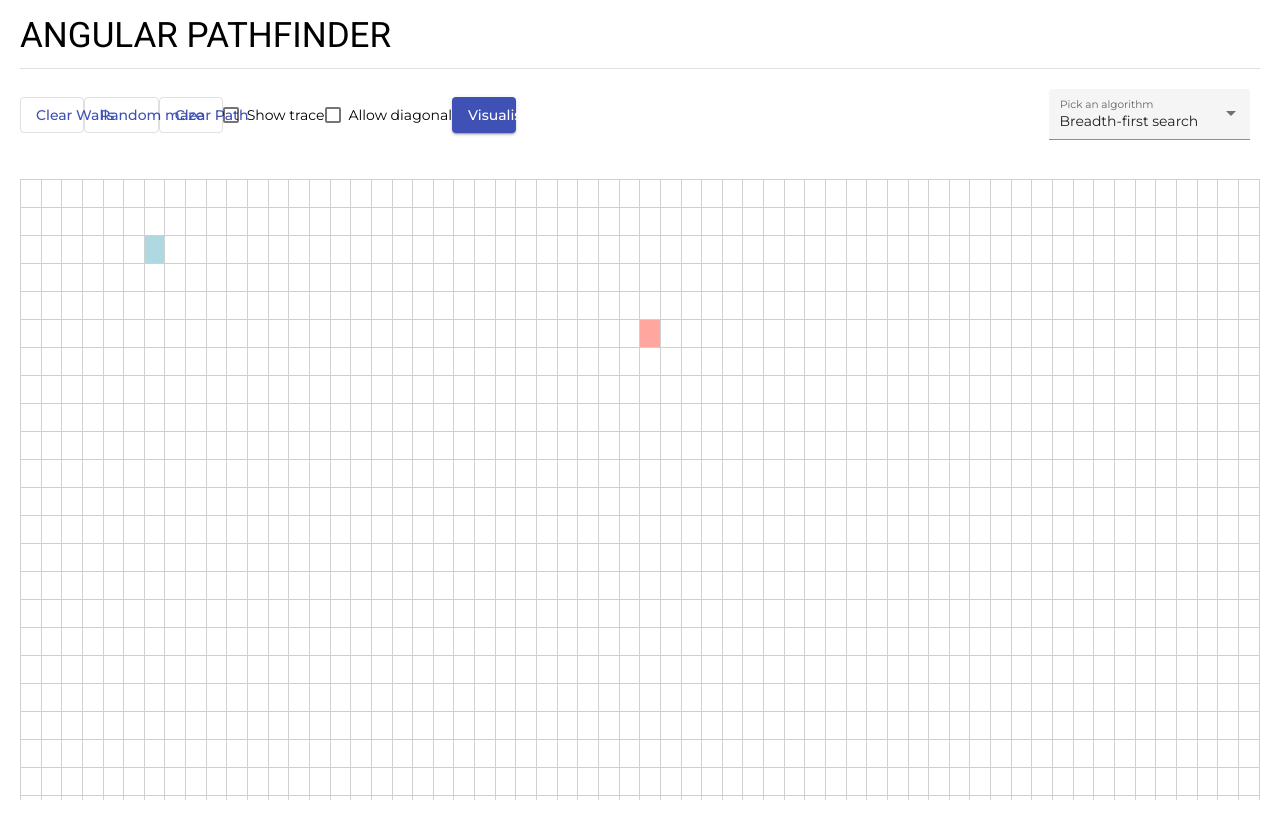
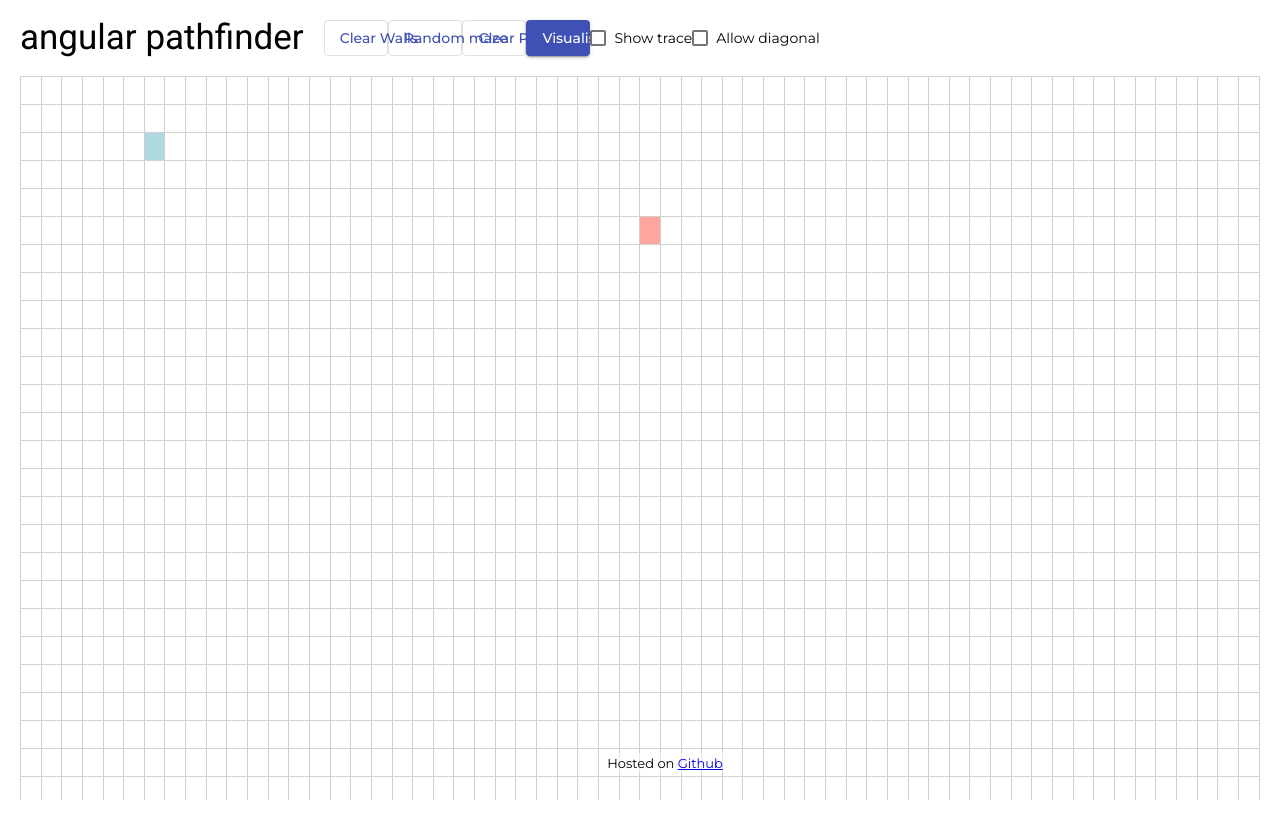
Before and after one commit to hugoBuissez/angular-pathfinder, an Angular app: page / in a window 1280 px wide. Built offline with nearby package versions, Linux system fonts and the light colour scheme.

Commit message:
Github link && Reworked top bar

```diff
--- a/src/app/Algorithms/Utils.ts
+++ b/src/app/Algorithms/Utils.ts
@@ -11,7 +11,7 @@ export class Utils {
     public static getNeigboursNode(cell: Cell | undefined, board: Cell[][], diag: boolean): Cell[] {
         var result: Cell[] = [];
 
-        if (cell && cell.y < 24)
+        if (cell && cell.y < 29)
             result.push(board[cell.y + 1][cell.x]) // bottom.
         if (cell && cell.y > 0)
             result.push(board[cell.y - 1][cell.x]) // top.
@@ -20,9 +20,9 @@ export class Utils {
         if (cell && cell.x > 0)
             result.push(board[cell.y][cell.x - 1]) // left.
         if (diag) {
-            if (cell && cell.y < 24 && cell.x > 0)
+            if (cell && cell.y < 29 && cell.x > 0)
                 result.push(board[cell.y + 1][cell.x - 1]) // bottom left.
-            if (cell && cell.y < 24 && cell.x < 59)
+            if (cell && cell.y < 29 && cell.x < 59)
                 result.push(board[cell.y + 1][cell.x + 1]) // bottom right.
             if (cell && cell.y > 0 && cell.x < 59)
                 result.push(board[cell.y - 1][cell.x + 1]) // top right.
--- a/src/app/Grid/grid.component.css
+++ b/src/app/Grid/grid.component.css
@@ -1,5 +1,4 @@
 .gridCtn {
-  margin-top: 20px;
   width: 100%;
   height: 100%;
   display: flex;
@@ -42,62 +41,18 @@ table {
   background-color: var(--wall-node-color);
 }
 
-.animNode {
-  animation-duration: 0.3s;
-  animation-timing-function: ease-out;
-  animation-delay: 0;
-  animation-direction: alternate;
-  animation-iteration-count: 1;
-  animation-fill-mode: forwards;
-  animation-play-state: running;
+#githubLink {
+  position: fixed;
+  padding: 5px;
+  bottom: 0;
+  width: 100%;
+  display: flex;
+  align-items: center;
+  justify-content: center;
+  margin-bottom: 10px;
 }
 
-@keyframes node-animation-start {
-  0% {
-    transform: scale(0.3);
-    background-color: var(--start-node-color);
-  }
-
-  50% {
-    transform: scale(1.3);
-    background-color: var(--start-node-color);
-  }
-
-  100% {
-    transform: scale(1);
-    background-color: var(--start-node-color);
-  }
+#githubLink > p {
+  background: rgba(255, 255, 255, 0.5);
+  font-size: 13px;
 }
-
-@keyframes node-animation-end {
-  0% {
-    transform: scale(0.3);
-    background-color: var(--end-node-color);
-  }
-
-  50% {
-    transform: scale(1.3);
-    background-color: var(--end-node-color);
-  }
-
-  100% {
-    transform: scale(1);
-    background-color: var(--end-node-color);
-  }
-}
-
-@keyframes node-animation-path {
-  0% {
-    transform: scale(0.3);
-    background-color: var(--path-color);
-  }
-  50% {
-    transform: scale(1.2);
-    background-color: var(--path-color);
-  }
-  100% {
-    transform: scale(0.9);
-    border-radius: 0;
-    background-color: var(--path-color);
-  }
-}
--- a/src/app/Grid/grid.component.html
+++ b/src/app/Grid/grid.component.html
@@ -35,4 +35,14 @@
   </table>
 
   <p class="pathInfos">{{ this.pathInfos }}</p>
+  <div id="githubLink">
+    <p>
+      Hosted on
+      <a
+        href="https://github.com/hugoBuissez/angular-pathfinder"
+        target="_blank"
+        >Github</a
+      >
+    </p>
+  </div>
 </div>
--- a/src/app/Grid/grid.component.ts
+++ b/src/app/Grid/grid.component.ts
@@ -17,7 +17,7 @@ export class GridComponent implements OnInit {
   pathInfos: string = "";
 
   boardWitdh: number = 60;
-  boardHeight: number = 25;
+  boardHeight: number = 30;
   board: Cell[][] = [];
 
   hasStartNode: boolean = true;
--- a/src/app/Header/header.component.css
+++ b/src/app/Header/header.component.css
@@ -1,13 +1,13 @@
 h1 {
   font-size: 35px;
-  margin-top: 20px;
+  margin: 0 20px 0 0;
 }
 
 .topBar {
   display: flex;
   flex-direction: row;
   align-items: center;
-  margin-top: 20px;
+  margin: 20px 0 20px 0;
 }
 
 .filterRow {
@@ -16,7 +16,6 @@ h1 {
   align-items: center;
   justify-content: space-around;
   width: 40%;
-  padding-bottom: 1.34375em;
 }
 
 .algoDiv {
--- a/src/app/Header/header.component.html
+++ b/src/app/Header/header.component.html
@@ -1,8 +1,6 @@
-<h1 style="text-transform: uppercase">angular pathfinder</h1>
+<div class="topBar">
+  <h1>angular pathfinder</h1>
 
-<mat-divider></mat-divider>
-
-<div class="topBar">
   <div class="filterRow">
     <button
       mat-stroked-button
@@ -26,13 +24,6 @@
       Clear Path
     </button>
 
-    <mat-checkbox class="example-margin" (click)="emitTrace()"
-      >Show trace</mat-checkbox
-    >
-    <mat-checkbox class="example-margin" (click)="emitDiagonal()">
-      Allow diagonal</mat-checkbox
-    >
-
     <button
       mat-raised-button
       color="primary"
@@ -41,8 +32,17 @@
     >
       Visualise
     </button>
+
+    <mat-checkbox class="example-margin" (click)="emitTrace()"
+      >Show trace</mat-checkbox
+    >
+
+    <mat-checkbox class="example-margin" (click)="emitDiagonal()">
+      Allow diagonal</mat-checkbox
+    >
   </div>
-  <div class="algoDiv">
+
+  <!-- <div class="algoDiv">
     <mat-form-field appearance="fill">
       <mat-label>Pick an algorithm</mat-label>
       <mat-select [(value)]="selectedAlgorithm">
@@ -51,6 +51,5 @@
           option
         }}</mat-option>
       </mat-select>
-    </mat-form-field>
-  </div>
-</div>
+    </mat-form-field>   </div>
+--></div>
--- a/src/app/Header/header.component.ts
+++ b/src/app/Header/header.component.ts
@@ -25,6 +25,16 @@ export class HeaderComponent implements OnInit {
   ];
 
   selectedAlgorithm: string = this.algorithms[0];
+
+  value = 10;
+
+  formatLabel(value: number) {
+    if (value >= 1000) {
+      return Math.round(value / 1000) + 'k';
+    }
+
+    return value;
+  }
 
 
   ngOnInit(): void {
--- a/src/app/app.module.ts
+++ b/src/app/app.module.ts
@@ -5,6 +5,7 @@ import { MatCheckboxModule } from '@angular/material/checkbox';
 import { MatButtonModule } from '@angular/material/button';
 import { MatDividerModule } from '@angular/material/divider';
 import { MatSelectModule } from '@angular/material/select';
+import { MatSliderModule } from '@angular/material/slider';
 
 import { AppComponent } from './app.component';
 import { HeaderComponent } from './Header/header.component';
@@ -23,7 +24,8 @@ import { GridComponent } from './Grid/grid.component';
     MatButtonModule,
     MatCheckboxModule,
     MatDividerModule,
-    MatSelectModule
+    MatSelectModule,
+    MatSliderModule
   ],
   providers: [],
   bootstrap: [AppComponent]
```
